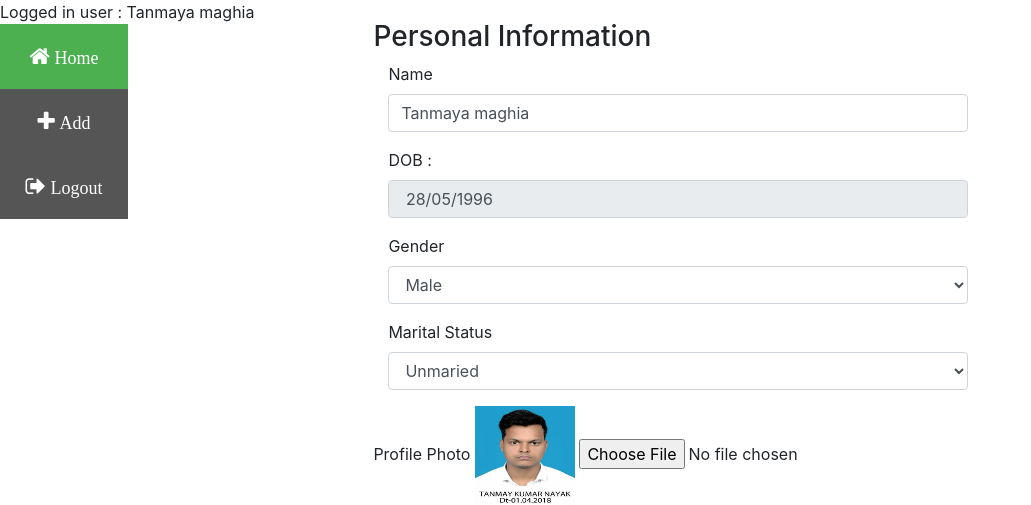
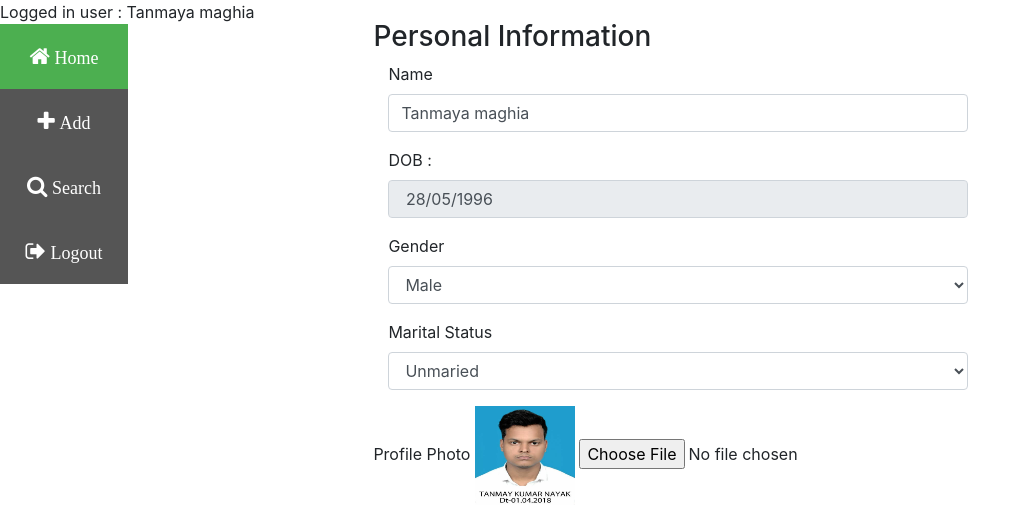
Before and after one commit to birendrakumarbehera/User-Management, a PHP site: the page made by edit_user_data.php in a window 1280 px wide. Shown: the top 505 px of the page, without its empty margins (0-1031 px from the left). Run offline with PHP 8.4, Linux system fonts and the light colour scheme; a user stored in the database is signed in; data comes from the database, SQL or seed files in the repository; some libraries are stand-ins or nearby versions.

Commit message:
Adding Search bar in the dashboard

```diff
--- a/includes/nav_bar.php
+++ b/includes/nav_bar.php
@@ -4,6 +4,8 @@
 
   <a href="user_registration.php" title="Add User"><i class="fa fa-plus"><span style="font-size:18px"> Add</span></i></a>
 
+  <a href="dashboard.php" title="Search"><i class="fa fa-search"><span style="font-size:18px"> Search</span></i></a>
+
   <a href="logout.php" title="Logout" ><i class="fa fa-sign-out"><span style="font-size:18px"> Logout</span> </i></a>
 
 </div>
```
